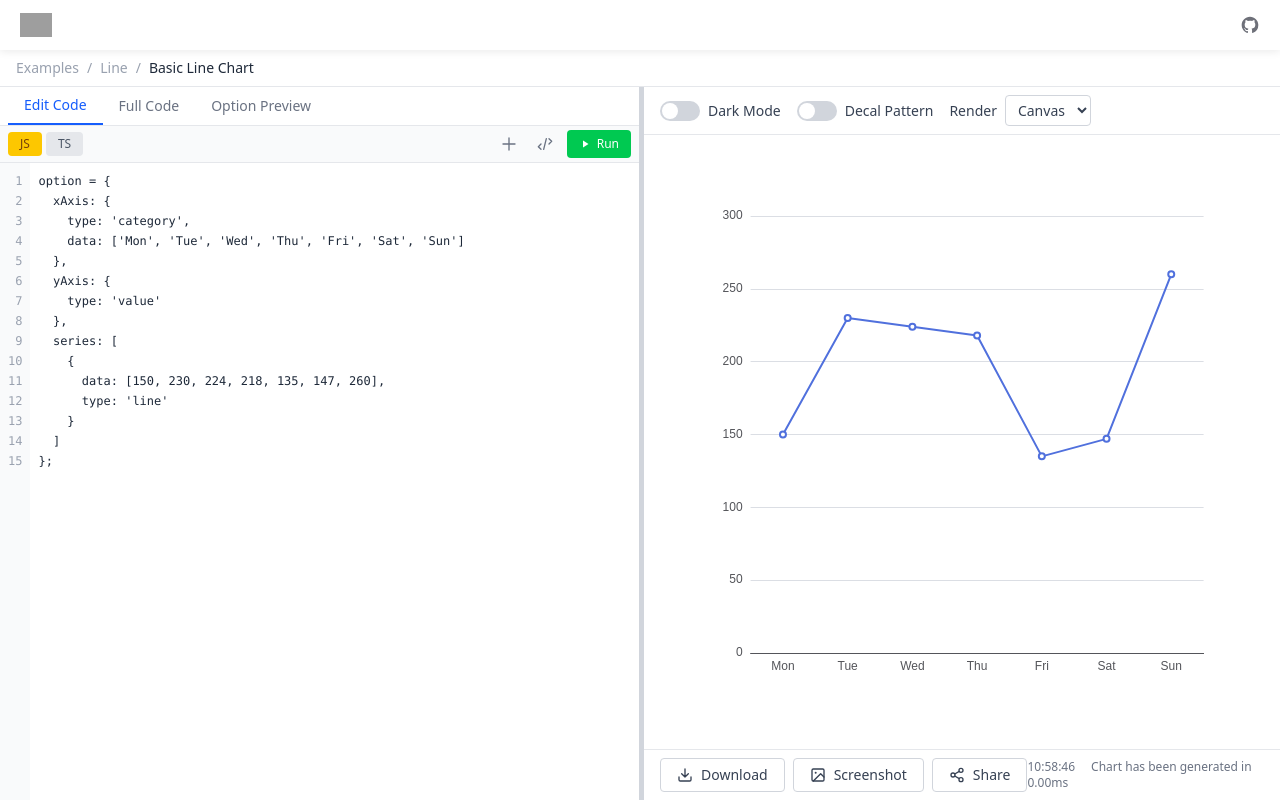
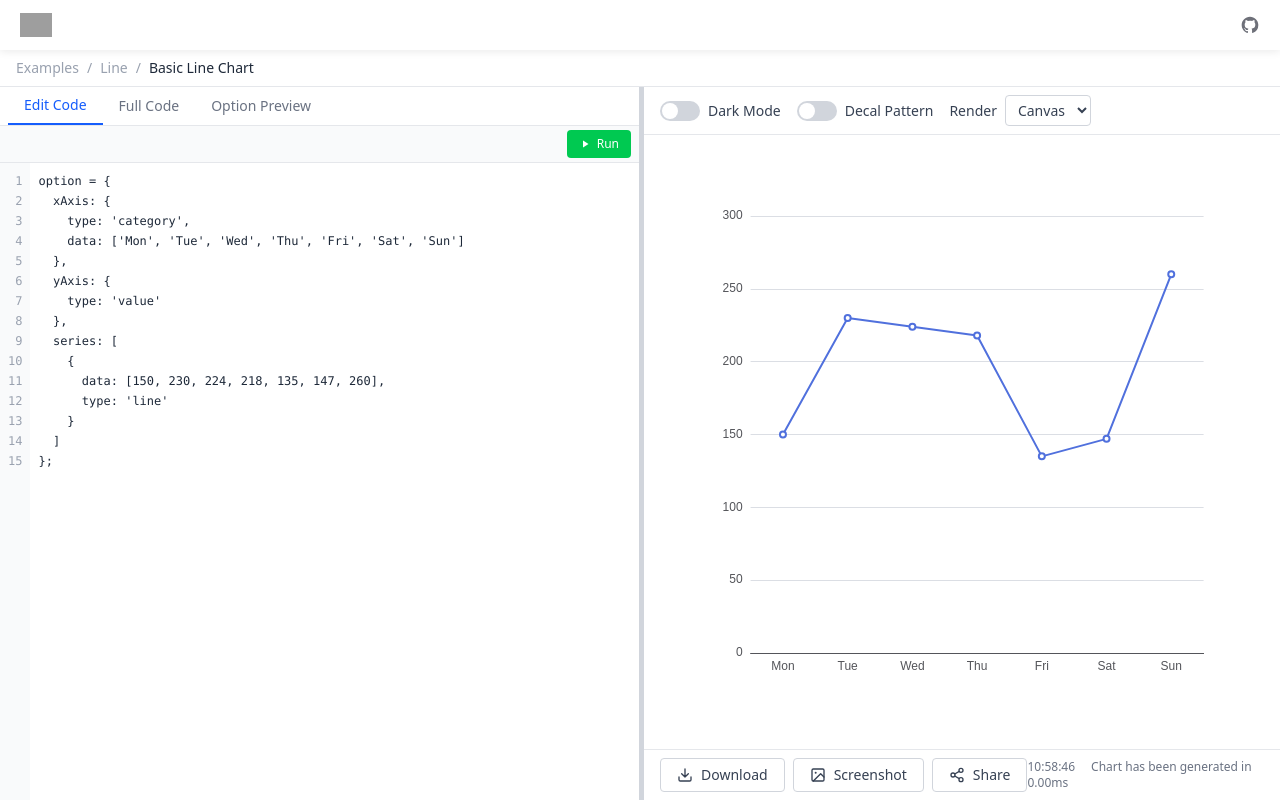
Before and after one commit to jlg-formation/echarts-realiste, a React (Vite) app: page /echarts-realiste/line/basic-line-chart in a window 1280 px wide. Built offline with nearby package versions, Linux system fonts and the light colour scheme; grey boxes are pictures that could not be loaded.

Commit message:
refactor(CodePanel): simplify action bar by removing language selection fix(PreviewPanel): correct destructuring of renderType in useEffect

```diff
--- a/src/components/chart-editor/CodePanel.tsx
+++ b/src/components/chart-editor/CodePanel.tsx
@@ -5,8 +5,6 @@ interface CodePanelProps {
   option: EChartsOption;
   onRun: (newOption: EChartsOption) => void;
 }
-
-type Language = "js" | "ts";
 
 function formatOption(option: EChartsOption): string {
   const formatValue = (value: unknown, indent: number = 0): string => {
@@ -58,7 +56,6 @@ function formatOption(option: EChartsOption): string {
 }
 
 export default function CodePanel({ option, onRun }: CodePanelProps) {
-  const [language, setLanguage] = useState<Language>("js");
   const [code, setCode] = useState(() => formatOption(option));
 
   const handleRun = useCallback(() => {
@@ -75,10 +72,6 @@ export default function CodePanel({ option, onRun }: CodePanelProps) {
       console.error("Error parsing option:", error);
     }
   }, [code, onRun]);
-
-  const handleLanguageChange = useCallback((lang: Language) => {
-    setLanguage(lang);
-  }, []);
 
   return (
     <div className="flex flex-col h-full bg-white">
@@ -97,53 +90,8 @@ export default function CodePanel({ option, onRun }: CodePanelProps) {
         </div>
       </div>
 
-      {/* Language tabs + actions */}
-      <div className="flex items-center justify-between px-2 py-1 border-b border-gray-200 bg-gray-50">
-        <div className="flex items-center">
-          <button
-            onClick={() => handleLanguageChange("js")}
-            className={`px-3 py-1 text-xs font-medium rounded ${
-              language === "js"
-                ? "bg-yellow-400 text-yellow-900"
-                : "bg-gray-200 text-gray-600"
-            }`}
-          >
-            JS
-          </button>
-          <button
-            onClick={() => handleLanguageChange("ts")}
-            className={`ml-1 px-3 py-1 text-xs font-medium rounded ${
-              language === "ts"
-                ? "bg-blue-500 text-white"
-                : "bg-gray-200 text-gray-600"
-            }`}
-          >
-            TS
-          </button>
-        </div>
-
-        <div className="flex items-center gap-2">
-          <button className="p-1.5 text-gray-500 hover:text-gray-700">
-            <svg className="w-4 h-4" viewBox="0 0 24 24" fill="none">
-              <path
-                d="M12 3v18M3 12h18"
-                stroke="currentColor"
-                strokeWidth="2"
-                strokeLinecap="round"
-              />
-            </svg>
-          </button>
-          <button className="p-1.5 text-gray-500 hover:text-gray-700">
-            <svg className="w-4 h-4" viewBox="0 0 24 24" fill="none">
-              <path
-                d="M10 20l4-16M18 4l4 4-4 4M6 20l-4-4 4-4"
-                stroke="currentColor"
-                strokeWidth="2"
-                strokeLinecap="round"
-                strokeLinejoin="round"
-              />
-            </svg>
-          </button>
+      {/* Action bar - simplified with only Run button */}
+      <div className="flex items-center justify-end px-2 py-1 border-b border-gray-200 bg-gray-50">
         <button
           onClick={handleRun}
           className="flex items-center gap-1.5 px-3 py-1.5 text-xs font-medium text-white bg-green-500 rounded hover:bg-green-600 transition-colors"
@@ -153,7 +101,6 @@ export default function CodePanel({ option, onRun }: CodePanelProps) {
           </svg>
           Run
         </button>
-        </div>
       </div>
 
       {/* Code editor area */}
--- a/src/components/chart-editor/PreviewPanel.tsx
+++ b/src/components/chart-editor/PreviewPanel.tsx
@@ -37,7 +37,7 @@ export default function PreviewPanel({
       darkMode ? "dark" : undefined,
       {
         renderer: renderType,
-      }
+      },
     );
 
     // Apply option with decal if needed
```
Lines whose indentation alone changed are shown as unchanged.
